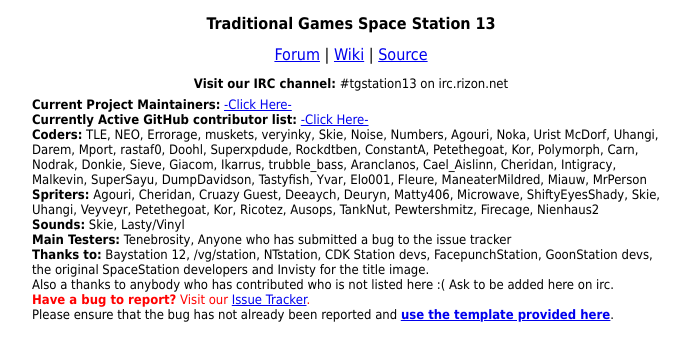
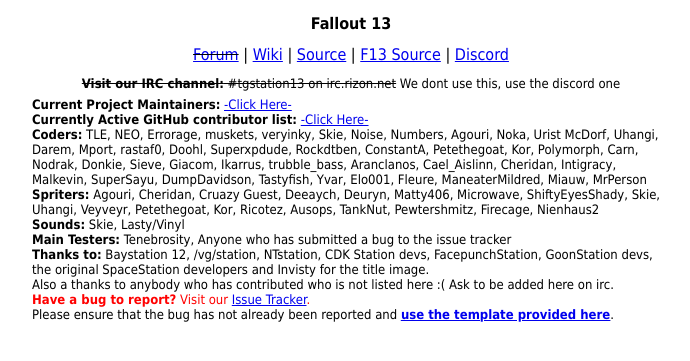
Before and after one commit to BadDeathclaw/Drymouth-Gulch, a Python web app: template html/templates/header.html in a window 1280 px wide. Shown: the top 361 px of the page, without its empty margins (289-979 px from the left). Run offline with Jinja, Linux system fonts and the light colour scheme; the template is opened without the code that fills it, so the values that code supplies are empty.

Commit message:
Update header.html

```diff
--- a/html/templates/header.html
+++ b/html/templates/header.html
@@ -1,7 +1,7 @@
 <!DOCTYPE HTML PUBLIC "-//W3C//DTD HTML 4.01 Transitional//EN" "http://www.w3.org/TR/html4/loose.dtd">
 <html>
 <head>
-  <title>/tg/ Station 13 Changelog</title>
+  <title>Fallout 13 Changelog</title>
   <link rel="stylesheet" type="text/css" href="changelog.css">
   <base target="_blank" />
   <script type='text/javascript'>
@@ -23,10 +23,10 @@
 <table align='center' class="top">
 	<tr>
 		<td valign='top'>
-			<div align='center'><font size='3'><b>Traditional Games Space Station 13</b></font></div>
+			<div align='center'><font size='3'><b>Fallout 13</b></font></div>
 
-			<p><div align='center'><font size='3'><a href="http://www.tgstation13.org/phpBB/">Forum</a> | <a href="http://www.tgstation13.org/wiki/Main_Page">Wiki</a> | <a href="https://github.com/tgstation/-tg-station">Source</a></font></div></p>
-			<font size='2'><b>Visit our IRC channel:</b> #tgstation13 on irc.rizon.net</font>
+			<p><div align='center'><font size='3'><strike><a href="http://www.tgstation13.org/phpBB/">Forum</a></strike> | <a href="http://www.tgstation13.org/wiki/Main_Page">Wiki</a> | <a href="https://github.com/tgstation/-tg-station">Source</a> | <a href="https://github.com/Digdugxx/TG-Claw">F13 Source</a> | <a href="https://discord.gg/pY33Q8c">Discord</a> </font></div></p>
+			<font size='2'><strike><b>Visit our IRC channel:</b> #tgstation13 on irc.rizon.net</strike> We dont use this, use the discord one</font>
 			</td>
 	</tr>
 </table>
@@ -41,7 +41,7 @@
 			<font size='2'><b>Sounds:</b> Skie, Lasty/Vinyl<br></font>
 			<font size='2'><b>Main Testers:</b> Tenebrosity, Anyone who has submitted a bug to the issue tracker<br></font>
 			<font size='2'><b>Thanks to:</b> Baystation 12, /vg/station, NTstation, CDK Station devs, FacepunchStation, GoonStation devs, the original SpaceStation developers and Invisty for the title image.<br> Also a thanks to anybody who has contributed who is not listed here :( Ask to be added here on irc.</font>
-			<font size='2' color='red'><b><br>Have a bug to report?</b> Visit our <a href="https://github.com/tgstation/-tg-station/issues?labels=Bug&state=open">Issue Tracker</a>.<br></font>
+			<font size='2' color='red'><b><br>Have a bug to report?</b> Visit our <a href="https://github.com/Digdugxx/TG-Claw/issues">Issue Tracker</a>.<br></font>
 			<font size='2'>Please ensure that the bug has not already been reported and <u><a href="https://github.com/tgstation/-tg-station/issues/724"><b>use the template provided here</b></a></u>.</font>
 		</td>
 	</tr>
```
